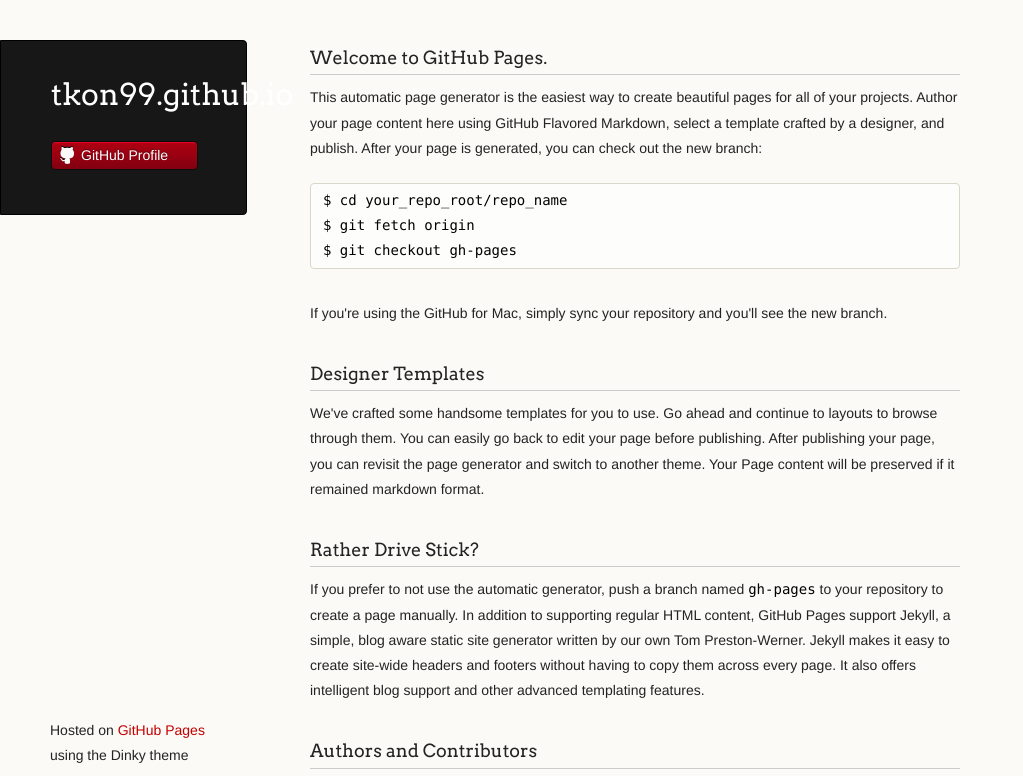
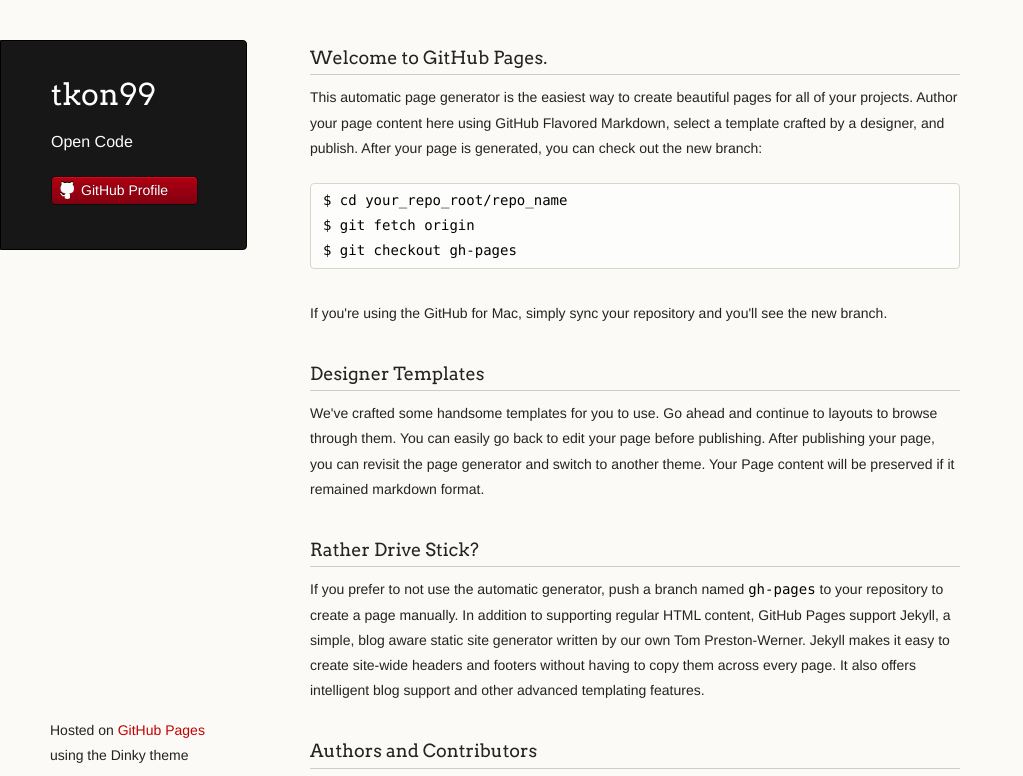
Before and after one commit to tkon99/tkon99.github.io, a plain HTML site: page index.html in a window 1280 px wide. Shown: the top 776 px of the page, without its empty margins (0-1023 px from the left). Drawn offline with Linux system fonts and the light colour scheme.

Commit message:
Update index.html

```diff
--- a/index.html
+++ b/index.html
@@ -3,7 +3,7 @@
   <head>
     <meta charset="utf-8">
     <meta http-equiv="X-UA-Compatible" content="chrome=1">
-    <title>tkon99.github.io by tkon99</title>
+    <title>tkon99 - PHP/SQL/CSS/HTML5/JAVA(script)</title>
 
     <link rel="stylesheet" href="stylesheets/styles.css">
     <link rel="stylesheet" href="stylesheets/pygment_trac.css">
@@ -16,8 +16,8 @@
   <body>
     <div class="wrapper">
       <header>
-        <h1 class="header">tkon99.github.io</h1>
-        <p class="header"></p>
+        <h1 class="header">tkon99</h1>
+        <p class="header">Open Code</p>
 
 
 
```
